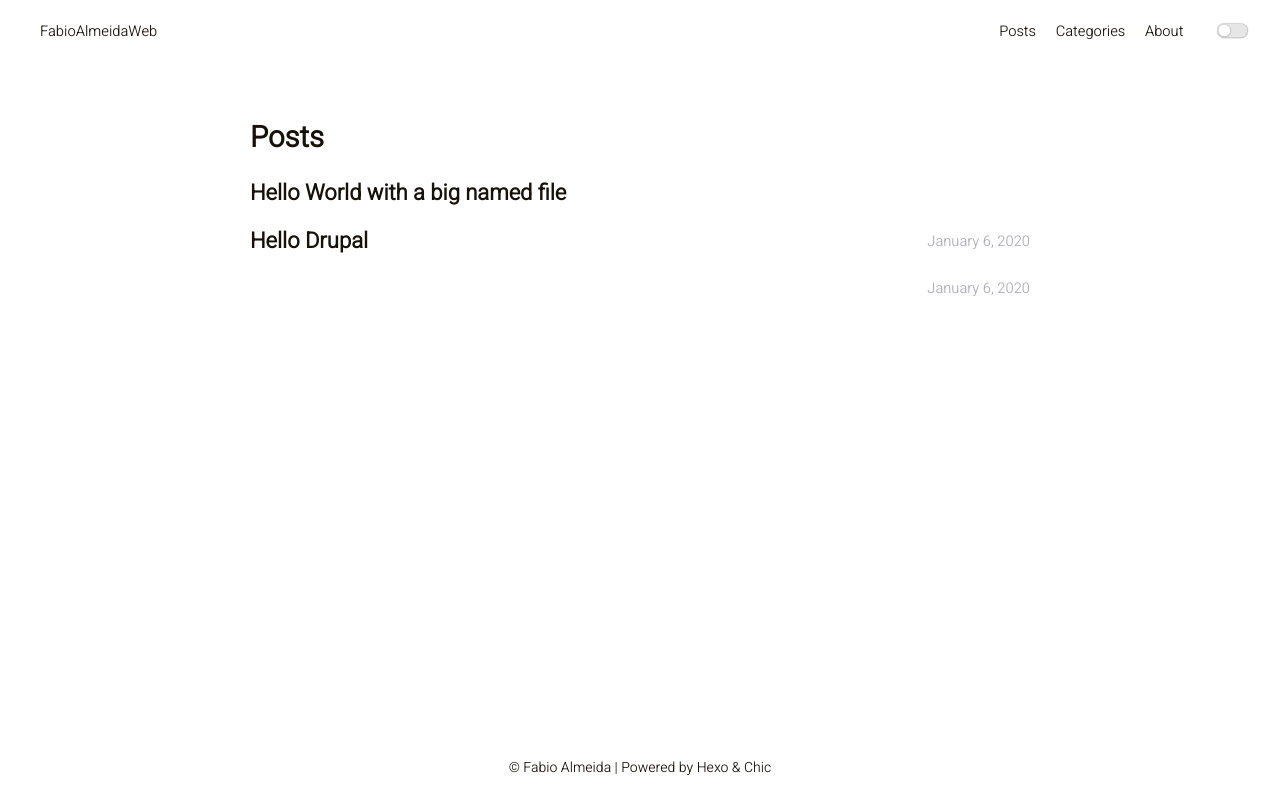
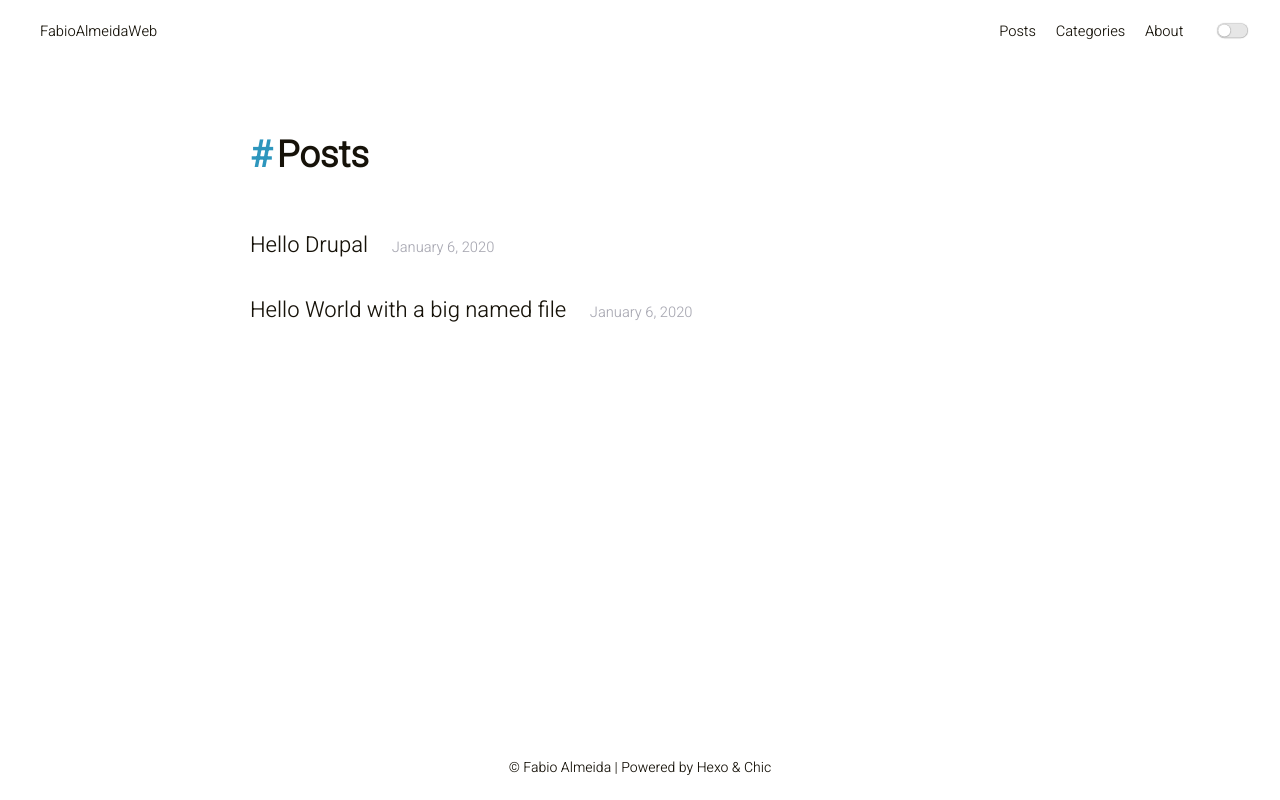
Before and after one commit to fabioalmeidaweb/fabioalmeidaweb.github.io, a plain HTML site: page posts/index.html in a window 1280 px wide. Drawn offline with Linux system fonts and the light colour scheme.

Commit message:
Site updated: 2020-01-07 15:38:08

```diff
--- a/css/custom.css
+++ b/css/custom.css
@@ -0,0 +1,30 @@
+h1:before {
+  content: "#";
+  margin-right: 5px;
+  color: $light-post-link-color;
+}
+.dark-theme h1:before {
+  color: $dark-post-link-color;
+}
+.post-title {
+  position: relative;
+  width: 100%;
+  max-width: 780px;
+  margin: 0 auto;
+  padding-top: 2rem;
+  font-size: 3em;
+}
+.post-items {
+  padding-top: 2em;
+}
+.post-items .post-item h2 {
+  font-weight: 300;
+  display: inline-block;
+}
+.post-items .post-item .archive-item-date {
+  float: none;
+  padding-left: 20px;
+}
+::selection {
+  background: $light-post-table-background-color;
+}
--- a/css/style.css
+++ b/css/style.css
@@ -706,7 +706,7 @@ header label {
   margin: 0 !important;
 }
 .post-wrap .post-title {
-  font-size: 2em;
+  font-size: 2.5em;
   line-height: 1.5em;
 }
 .post-wrap .post-meta {
@@ -1336,3 +1336,33 @@ header label {
 .post-content pre .javascript .function {
   color: #8959a8;
 }
+h1:before {
+  content: "#";
+  margin-right: 5px;
+  color: #2d96bd;
+}
+.dark-theme h1:before {
+  color: #eee;
+}
+.post-title {
+  position: relative;
+  width: 100%;
+  max-width: 780px;
+  margin: 0 auto;
+  padding-top: 2rem;
+  font-size: 3em;
+}
+.post-items {
+  padding-top: 2em;
+}
+.post-items .post-item h2 {
+  font-weight: 300;
+  display: inline-block;
+}
+.post-items .post-item .archive-item-date {
+  float: none;
+  padding-left: 20px;
+}
+::selection {
+  background: #bce1ef;
+}
--- a/posts/index.html
+++ b/posts/index.html
@@ -112,15 +112,15 @@
     <div class="post-items">
 
             <article class="post-item">
-                <a class="post-item-link" href="/hello-world/">
-                    <h2>Hello World with a big named file</h2>
+                <a class="post-item-link" href="/drupal/">
+                    <h2>Hello Drupal</h2>
                 </a>
                 <span class="archive-item-date">January 6, 2020</span>
             </article>
 
             <article class="post-item">
-                <a class="post-item-link" href="/drupal/">
-                    <h2>Hello Drupal</h2>
+                <a class="post-item-link" href="/hello-world/">
+                    <h2>Hello World with a big named file</h2>
                 </a>
                 <span class="archive-item-date">January 6, 2020</span>
             </article>
```
Also changed, not shown: category/index.html (+4 -4 lines), tag/index.html (+1 -1 lines).
